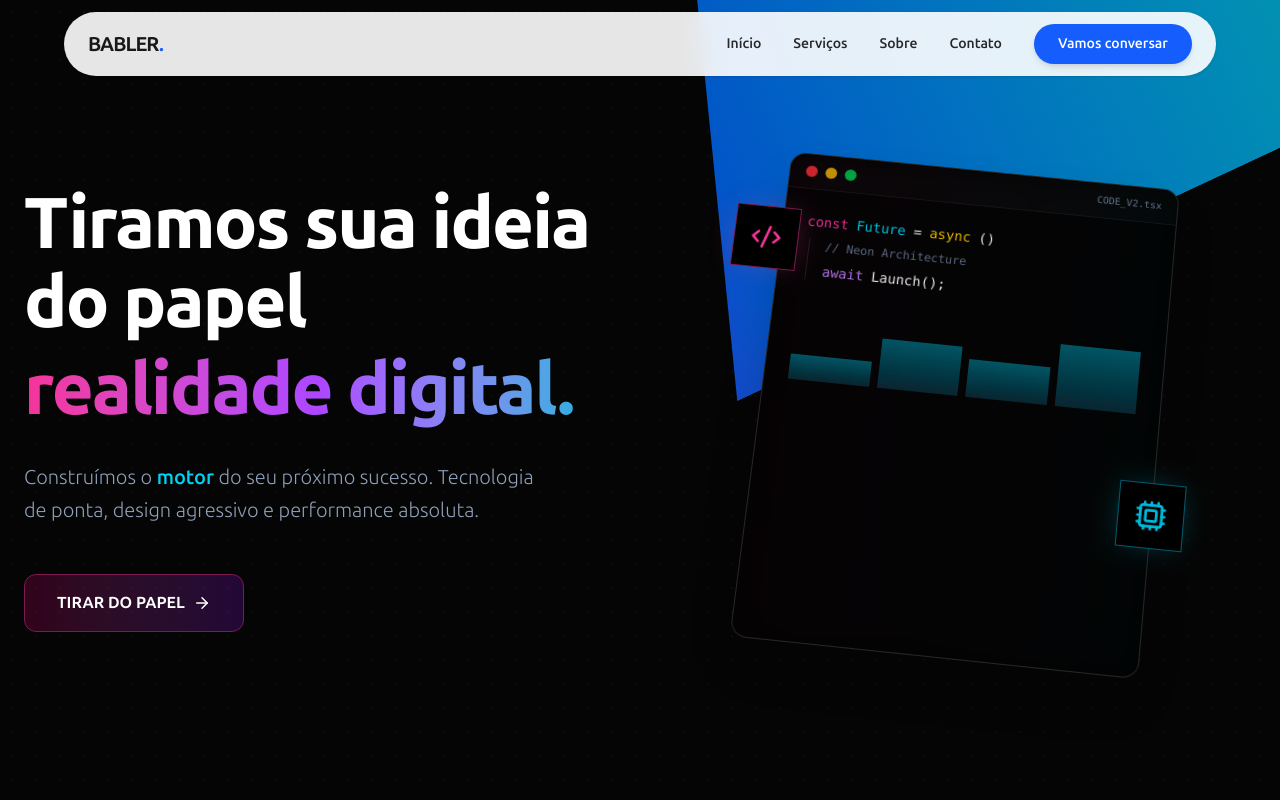
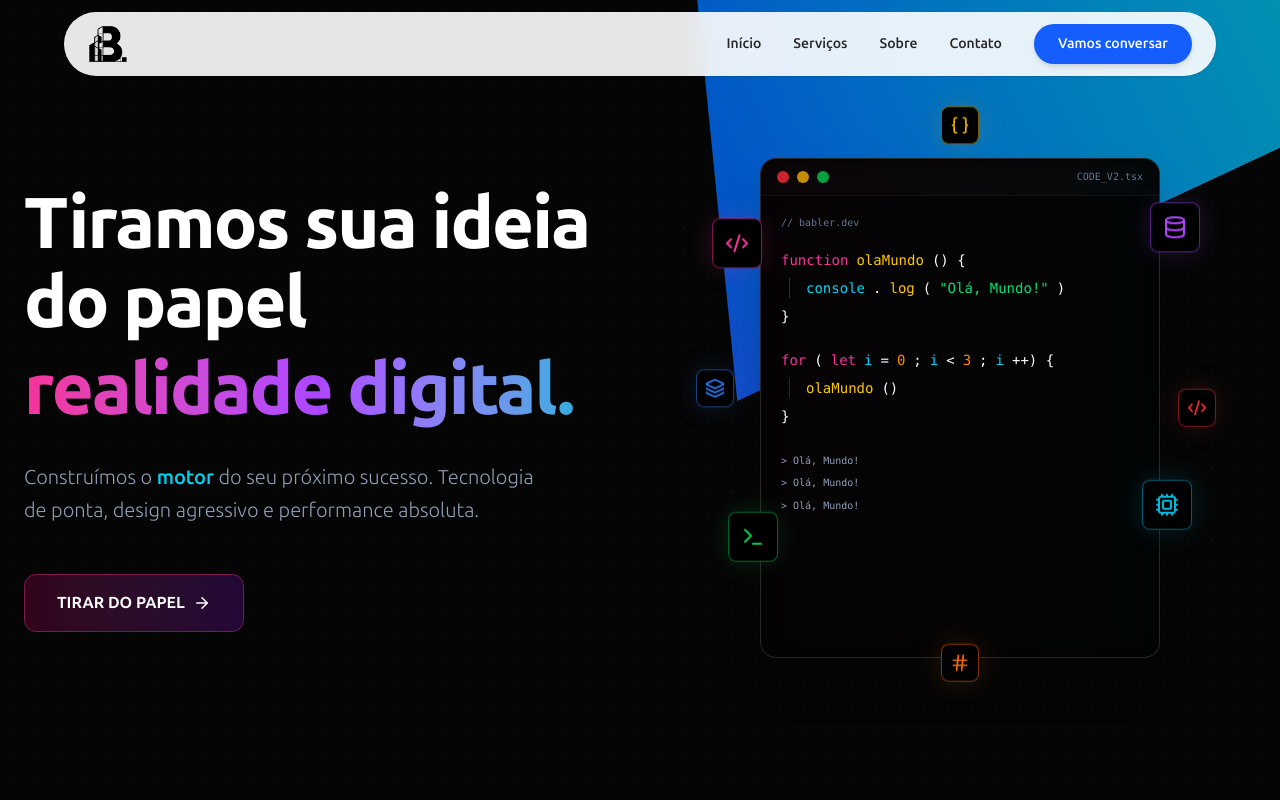
Before and after one commit to GBabler/bablerdev, a Next.js app: page / in a window 1280 px wide. Shown: the top 800 px of the page. Built offline with nearby package versions, Linux system fonts and the light colour scheme.

Commit message:
ajustado

```diff
--- a/app/globals.css
+++ b/app/globals.css
@@ -179,3 +179,116 @@ body {
   opacity: 1 !important;
   transform: translate(0, 0) !important;
 }
+
+/* Logo Shimmer Effect */
+.logo-shimmer {
+  position: relative;
+  overflow: hidden;
+}
+
+.logo-shimmer::after {
+  content: '';
+  position: absolute;
+  top: -50%;
+  left: -100%;
+  width: 50%;
+  height: 200%;
+  background: linear-gradient(90deg,
+      transparent,
+      rgba(255, 255, 255, 0.4),
+      transparent);
+  transform: skewX(-25deg);
+  animation: shimmer 3s ease-in-out infinite;
+}
+
+@keyframes shimmer {
+  0% {
+    left: -100%;
+  }
+
+  50%,
+  100% {
+    left: 150%;
+  }
+}
+
+/* Blue Logo Filter */
+.filter-blue {
+  filter: brightness(0) saturate(100%) invert(37%) sepia(98%) saturate(1847%) hue-rotate(204deg) brightness(101%) contrast(96%);
+}
+
+/* Blue Glow Pulse Effect */
+.logo-shimmer-blue {
+  animation: glow-pulse 3s ease-in-out infinite;
+}
+
+.logo-shimmer-blue img {
+  animation: brightness-pulse 3s ease-in-out infinite;
+}
+
+@keyframes glow-pulse {
+
+  0%,
+  100% {
+    filter: drop-shadow(0 0 40px rgba(59, 130, 246, 0.4));
+  }
+
+  50% {
+    filter: drop-shadow(0 0 80px rgba(59, 130, 246, 0.8)) drop-shadow(0 0 120px rgba(255, 255, 255, 0.3));
+  }
+}
+
+@keyframes brightness-pulse {
+
+  0%,
+  100% {
+    filter: brightness(0) saturate(100%) invert(37%) sepia(98%) saturate(1847%) hue-rotate(204deg) brightness(101%) contrast(96%);
+  }
+
+  50% {
+    filter: brightness(0) saturate(100%) invert(37%) sepia(98%) saturate(1847%) hue-rotate(204deg) brightness(130%) contrast(96%);
+  }
+}
+
+/* Orbit Animation */
+.orbit-container {
+  position: absolute;
+  inset: -60px;
+  animation: orbit 20s linear infinite;
+}
+
+.orbit-container-reverse {
+  position: absolute;
+  inset: -60px;
+  animation: orbit 25s linear infinite reverse;
+}
+
+.orbit-item {
+  position: absolute;
+  animation: counter-rotate 20s linear infinite;
+}
+
+.orbit-item-reverse {
+  position: absolute;
+  animation: counter-rotate 25s linear infinite reverse;
+}
+
+@keyframes orbit {
+  from {
+    transform: rotate(0deg);
+  }
+
+  to {
+    transform: rotate(360deg);
+  }
+}
+
+@keyframes counter-rotate {
+  from {
+    transform: rotate(0deg);
+  }
+
+  to {
+    transform: rotate(-360deg);
+  }
+}
--- a/app/page.tsx
+++ b/app/page.tsx
@@ -1,9 +1,29 @@
 "use client";
 
+import { useState, useRef } from "react";
 import Link from "next/link";
-import { ArrowRight, ExternalLink, Code2, Database, Terminal, Cpu, Layers } from "lucide-react";
+import { ArrowRight, ExternalLink, Code2, Database, Terminal, Cpu, Layers, Braces, Hash } from "lucide-react";
 
 export default function Home() {
+  const [mousePosition, setMousePosition] = useState({ x: 0, y: 0 });
+  const [isHovering, setIsHovering] = useState(false);
+  const containerRef = useRef<HTMLDivElement>(null);
+
+  const handleMouseMove = (e: React.MouseEvent) => {
+    if (containerRef.current) {
+      const rect = containerRef.current.getBoundingClientRect();
+      const x = (e.clientX - rect.left - rect.width / 2) / 25;
+      const y = (e.clientY - rect.top - rect.height / 2) / 25;
+      setMousePosition({ x, y });
+    }
+  };
+
+  const handleMouseEnter = () => setIsHovering(true);
+  const handleMouseLeave = () => {
+    setIsHovering(false);
+    setMousePosition({ x: 0, y: 0 });
+  };
+
   return (
     <div className="min-h-screen bg-[#050505] relative overflow-hidden selection:bg-pink-500 selection:text-white">
 
@@ -71,9 +91,15 @@ export default function Home() {
           </div>
 
           {/* RIGHT: 3D ISOMETRIC COMPOSITION */}
-          <div className="relative h-[500px] w-full flex items-center justify-center perspective-[2000px] hero-animate delay-300">
-            {/* The 3D Container - Slightly adjusted scale for better fit */}
-            <div className="relative w-[300px] h-[400px] md:w-[400px] md:h-[500px] transform rotate-x-12 rotate-y--12 rotate-z-6 preserve-3d">
+          <div
+            ref={containerRef}
+            onMouseMove={handleMouseMove}
+            onMouseEnter={handleMouseEnter}
+            onMouseLeave={handleMouseLeave}
+            className="relative h-[500px] w-full flex items-center justify-center perspective-[2000px] hero-animate delay-300"
+          >
+            {/* The 3D Container */}
+            <div className="relative w-[300px] h-[400px] md:w-[400px] md:h-[500px]">
 
               {/* Laptop Base/Screen Simulation */}
               <div className="absolute inset-0 bg-[#0f0f0f] rounded-2xl border border-white/10 shadow-2xl flex flex-col overflow-hidden backdrop-blur-xl transform transition-transform hover:scale-[1.02] duration-500 group">
@@ -89,41 +115,144 @@ export default function Home() {
                 </div>
 
                 {/* Code Content */}
-                <div className="relative z-10 p-6 space-y-3 font-mono text-sm bg-black/90 h-full">
-                  <div className="w-full h-full space-y-2 opacity-90">
+                <div className="relative z-10 p-5 space-y-2 font-mono text-xs md:text-sm bg-black/90 h-full overflow-hidden">
+                  <div className="text-slate-500 text-[10px]">{"// babler.dev"}</div>
+
+                  <div className="h-1"></div>
+
+                  <div className="flex gap-2">
+                    <span className="text-pink-500">function</span>
+                    <span className="text-yellow-400">olaMundo</span>
+                    <span className="text-white">() {"{"}</span>
+                  </div>
+
+                  <div className="pl-4 border-l border-cyan-500/30 ml-2">
                     <div className="flex gap-2">
-                      <span className="text-pink-500">const</span>
-                      <span className="text-cyan-400">Future</span>
-                      <span className="text-white">=</span>
-                      <span className="text-yellow-400">async</span>
+                      <span className="text-cyan-400">console</span>
+                      <span className="text-white">.</span>
+                      <span className="text-yellow-400">log</span>
+                      <span className="text-white">(</span>
+                      <span className="text-green-400">{'"Olá, Mundo!"'}</span>
+                      <span className="text-white">)</span>
+                    </div>
+                  </div>
+
+                  <div className="text-white">{"}"}</div>
+
+                  <div className="h-2"></div>
+
+                  <div className="flex gap-2">
+                    <span className="text-pink-500">for</span>
+                    <span className="text-white">(</span>
+                    <span className="text-pink-500">let</span>
+                    <span className="text-cyan-400"> i</span>
+                    <span className="text-white"> = </span>
+                    <span className="text-orange-400">0</span>
+                    <span className="text-white">;</span>
+                    <span className="text-cyan-400"> i</span>
+                    <span className="text-white"> {"<"} </span>
+                    <span className="text-orange-400">3</span>
+                    <span className="text-white">;</span>
+                    <span className="text-cyan-400"> i</span>
+                    <span className="text-white">++) {"{"}</span>
+                  </div>
+
+                  <div className="pl-4 border-l border-pink-500/30 ml-2">
+                    <div className="flex gap-2">
+                      <span className="text-yellow-400">olaMundo</span>
                       <span className="text-white">()</span>
                     </div>
-                    <div className="pl-4 space-y-2 border-l border-white/10 ml-1">
-                      <div className="flex gap-2 text-slate-500 text-xs">
-                        // Neon Architecture
-                      </div>
-                      <div className="flex gap-2 text-white">
-                        <span className="text-purple-400">await</span> Launch();
-                      </div>
-                    </div>
-                    <div className="pt-8 grid grid-cols-4 gap-2 h-24 items-end">
-                      {[40, 80, 60, 100].map((h, i) => (
-                        <div key={i} className="w-full bg-gradient-to-t from-cyan-900 to-cyan-500 opacity-50" style={{ height: `${h}%` }}></div>
-                      ))}
-                    </div>
                   </div>
+
+                  <div className="text-white">{"}"}</div>
+
+                  <div className="h-3"></div>
+
+                  <div className="text-slate-400 text-[10px]">{">"} Olá, Mundo!</div>
+                  <div className="text-slate-400 text-[10px]">{">"} Olá, Mundo!</div>
+                  <div className="text-slate-400 text-[10px]">{">"} Olá, Mundo!</div>
                 </div>
               </div>
 
-              {/* Floating Technology Cards - Repositioned slightly */}
-              {/* Pink Card */}
-              <div className="absolute -left-12 top-20 bg-black p-4 border border-pink-500/50 shadow-[0_0_30px_-5px_rgba(236,72,153,0.3)] float-anim">
-                <Code2 className="text-pink-500 w-8 h-8" />
+              {/* Floating Icons that follow mouse */}
+              {/* Pink - Code */}
+              <div
+                className={`absolute -left-12 top-20 transition-transform duration-300 ease-out ${!isHovering ? 'float-anim' : ''}`}
+                style={isHovering ? { transform: `translate(${mousePosition.x * 2}px, ${mousePosition.y * 2}px)` } : {}}
+              >
+                <div className="bg-black p-3 border border-pink-500/50 shadow-[0_0_30px_-5px_rgba(236,72,153,0.3)] rounded-lg">
+                  <Code2 className="text-pink-500 w-6 h-6" />
+                </div>
               </div>
 
-              {/* Cyan Card */}
-              <div className="absolute -right-8 bottom-32 bg-black p-4 border border-cyan-500/50 shadow-[0_0_30px_-5px_rgba(6,182,212,0.3)] float-anim-delay">
-                <Cpu className="text-cyan-500 w-8 h-8" />
+              {/* Cyan - CPU */}
+              <div
+                className={`absolute -right-8 bottom-32 transition-transform duration-300 ease-out ${!isHovering ? 'float-anim-delay' : ''}`}
+                style={isHovering ? { transform: `translate(${mousePosition.x * 3}px, ${mousePosition.y * 3}px)` } : {}}
+              >
+                <div className="bg-black p-3 border border-cyan-500/50 shadow-[0_0_30px_-5px_rgba(6,182,212,0.3)] rounded-lg">
+                  <Cpu className="text-cyan-500 w-6 h-6" />
+                </div>
+              </div>
+
+              {/* Purple - Database */}
+              <div
+                className={`absolute -right-10 top-16 transition-transform duration-300 ease-out ${!isHovering ? 'float-anim' : ''}`}
+                style={isHovering ? { transform: `translate(${mousePosition.x * 1.5}px, ${mousePosition.y * 1.5}px)` } : {}}
+              >
+                <div className="bg-black p-3 border border-purple-500/50 shadow-[0_0_30px_-5px_rgba(168,85,247,0.3)] rounded-lg">
+                  <Database className="text-purple-500 w-6 h-6" />
+                </div>
+              </div>
+
+              {/* Green - Terminal */}
+              <div
+                className={`absolute -left-8 bottom-24 transition-transform duration-300 ease-out ${!isHovering ? 'float-anim-delay' : ''}`}
+                style={isHovering ? { transform: `translate(${mousePosition.x * 2.5}px, ${mousePosition.y * 2.5}px)` } : {}}
+              >
+                <div className="bg-black p-3 border border-green-500/50 shadow-[0_0_30px_-5px_rgba(34,197,94,0.3)] rounded-lg">
+                  <Terminal className="text-green-500 w-6 h-6" />
+                </div>
+              </div>
+
+              {/* Yellow - Braces */}
+              <div
+                className={`absolute left-1/2 -top-8 -translate-x-1/2 transition-transform duration-300 ease-out ${!isHovering ? 'float-anim' : ''}`}
+                style={isHovering ? { transform: `translate(${mousePosition.x * 1.8}px, ${mousePosition.y * 1.8}px)` } : {}}
+              >
+                <div className="bg-black p-2 border border-yellow-500/50 shadow-[0_0_30px_-5px_rgba(234,179,8,0.3)] rounded-lg">
+                  <Braces className="text-yellow-500 w-5 h-5" />
+                </div>
+              </div>
+
+              {/* Orange - Hash */}
+              <div
+                className={`absolute left-1/2 -bottom-6 -translate-x-1/2 transition-transform duration-300 ease-out ${!isHovering ? 'float-anim-delay' : ''}`}
+                style={isHovering ? { transform: `translate(${mousePosition.x * 2.2}px, ${mousePosition.y * 2.2}px)` } : {}}
+              >
+                <div className="bg-black p-2 border border-orange-500/50 shadow-[0_0_30px_-5px_rgba(249,115,22,0.3)] rounded-lg">
+                  <Hash className="text-orange-500 w-5 h-5" />
+                </div>
+              </div>
+
+              {/* Blue - Layers */}
+              <div
+                className={`absolute -left-16 top-1/2 -translate-y-1/2 transition-transform duration-300 ease-out ${!isHovering ? 'float-anim' : ''}`}
+                style={isHovering ? { transform: `translate(${mousePosition.x * 3.5}px, ${mousePosition.y * 3.5}px)` } : {}}
+              >
+                <div className="bg-black p-2 border border-blue-500/50 shadow-[0_0_30px_-5px_rgba(59,130,246,0.3)] rounded-lg">
+                  <Layers className="text-blue-500 w-5 h-5" />
+                </div>
+              </div>
+
+              {/* Red - Code */}
+              <div
+                className={`absolute -right-14 top-1/2 -translate-y-1/2 transition-transform duration-300 ease-out ${!isHovering ? 'float-anim-delay' : ''}`}
+                style={isHovering ? { transform: `translate(${mousePosition.x * 4}px, ${mousePosition.y * 4}px)` } : {}}
+              >
+                <div className="bg-black p-2 border border-red-500/50 shadow-[0_0_30px_-5px_rgba(239,68,68,0.3)] rounded-lg">
+                  <Code2 className="text-red-500 w-5 h-5" />
+                </div>
               </div>
             </div>
           </div>
@@ -131,6 +260,8 @@ export default function Home() {
       </section>
 
       {/* STATS SECTION (Bridging the gap) */}
+
+
 
 
       {/* PORTFOLIO & SERVICES (Dark Mode for contrast) */}
--- a/components/layout/Navbar.tsx
+++ b/components/layout/Navbar.tsx
@@ -45,11 +45,16 @@ export function Navbar() {
                     }`}>
                     <div className="flex justify-between items-center">
                         {/* Logo */}
-                        <Link href="/" className="relative z-50 group">
-                            <span className={`font-bold text-xl tracking-tighter transition-colors duration-300 ${isOpen ? "text-white" : "text-zinc-900"}`}>
-                                BABLER
-                                <span className="text-blue-600">.</span>
-                            </span>
+                        <Link
+                            href="/"
+                            className="relative z-50 group"
+                            onClick={() => window.scrollTo({ top: 0, behavior: 'smooth' })}
+                        >
+                            <img
+                                src="/img/logo/logo-babler.png"
+                                alt="Babler Logo"
+                                className={`h-10 w-auto object-contain transition-all duration-300 brightness-0 ${isOpen ? "invert" : ""}`}
+                            />
                         </Link>
 
                         {/* Desktop Menu */}
```
Also changed, not shown: public/img/logo/logosvg.svg (added).
